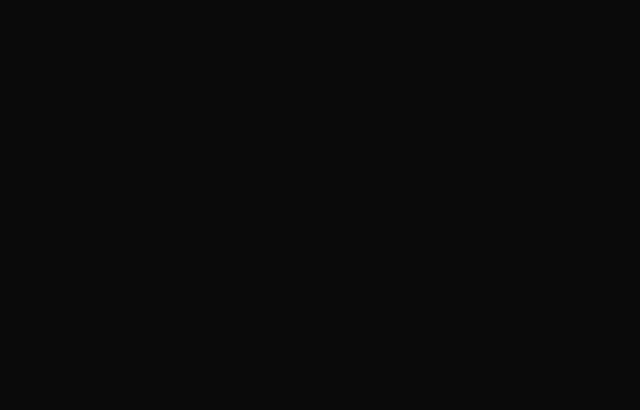
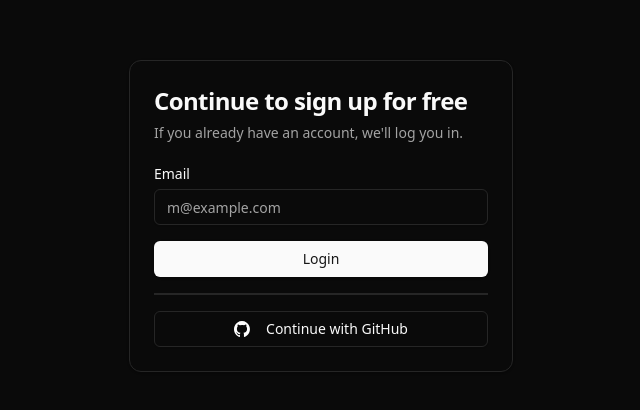
Before and after one commit to Ben-Vollrath/waitlst, a Vue app in the folder waitlst/: page /auth in a window 1280 px wide. Before the commit this address had no page. Shown: the part 184-594 px from the top of the page, without its empty margins (319-959 px from the left). Built offline with nearby package versions, Linux system fonts and the light colour scheme.

Commit message:
Add sign up ui

```diff
--- /dev/null
+++ b/waitlst/src/components/ui/label/Label.vue
@@ -0,0 +1,27 @@
+<script setup lang="ts">
+import { cn } from '@/lib/utils'
+import { Label, type LabelProps } from 'radix-vue'
+import { computed, type HTMLAttributes } from 'vue'
+
+const props = defineProps<LabelProps & { class?: HTMLAttributes['class'] }>()
+
+const delegatedProps = computed(() => {
+  const { class: _, ...delegated } = props
+
+  return delegated
+})
+</script>
+
+<template>
+  <Label
+    v-bind="delegatedProps"
+    :class="
+      cn(
+        'text-sm font-medium leading-none peer-disabled:cursor-not-allowed peer-disabled:opacity-70',
+        props.class,
+      )
+    "
+  >
+    <slot />
+  </Label>
+</template>
--- /dev/null
+++ b/waitlst/src/components/ui/label/index.ts
@@ -0,0 +1 @@
+export { default as Label } from './Label.vue'
--- a/waitlst/src/router/index.ts
+++ b/waitlst/src/router/index.ts
@@ -13,6 +13,11 @@
       path: '/docs',
       name: 'docs',
       component: () => import('../views/DocsView.vue'),
+    },
+    {
+      path: '/auth',
+      name: 'auth',
+      component: () => import('../views/AuthView.vue'),
     }
   ],
 })
--- /dev/null
+++ b/waitlst/src/views/AuthView.vue
@@ -0,0 +1,31 @@
+<script setup lang="ts">
+import { Button } from '@/components/ui/button'
+import { Card, CardContent, CardDescription, CardHeader, CardTitle } from '@/components/ui/card'
+import { Input } from '@/components/ui/input'
+import { Label } from '@/components/ui/label'
+</script>
+
+<template>
+  <div class="h-screen flex justify-center items-center">
+    <Card class="w-full max-w-sm">
+      <CardHeader>
+        <CardTitle class="text-2xl">Continue to sign up for free</CardTitle>
+        <CardDescription>If you already have an account, we'll log you in. </CardDescription>
+      </CardHeader>
+      <CardContent>
+        <div class="grid gap-4">
+          <div class="grid gap-2">
+            <Label for="email">Email</Label>
+            <Input id="email" type="email" placeholder="m@example.com" required />
+          </div>
+          <Button type="submit" class="w-full">Login</Button>
+          <div class="h-0.5 w-full bg-secondary"></div>
+          <Button variant="outline" class="w-full">
+            <img src="@/assets/github-mark-white.svg" alt="GitHub Logo" class="h-4 w-4 mr-2" />
+            Continue with GitHub
+          </Button>
+        </div>
+      </CardContent>
+    </Card>
+  </div>
+</template>
```
